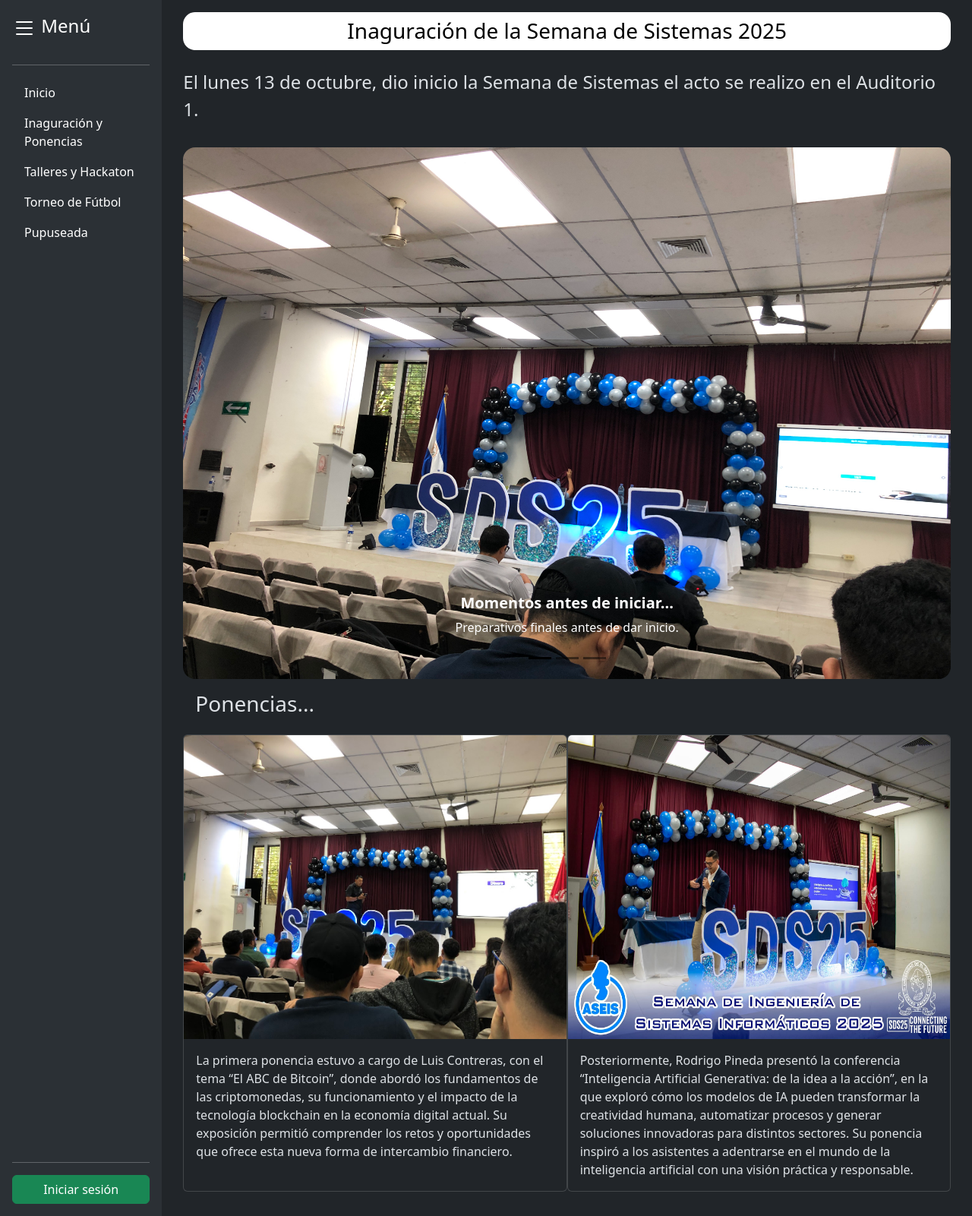
After one commit to kristiankovic/system-week-project, a PHP site: template mvc/app/views/inaguracion.php in a window 1280 px wide. The commit adds this page. Shown: the whole page at 76% size. Run offline with PHP 8.4, Linux system fonts and the light colour scheme; the template is opened without the code that fills it, so the values that code supplies are empty.

Commit message:
style: estilos de la pagina de inaguracion terminados

```diff
--- /dev/null
+++ b/mvc/app/views/inaguracion.php
@@ -0,0 +1,148 @@
+<?php
+// filepath: c:\Users\USER\Desktop\tarea\system-week-project\mvc\app\views\inaguracion.php
+$current = $_SERVER['REQUEST_URI'];
+?>
+
+<!DOCTYPE html>
+<html lang="en">
+
+<head>
+    <meta charset="UTF-8">
+    <meta name="viewport" content="width=device-width, initial-scale=1.0">
+    <link href="https://cdn.jsdelivr.net/npm/bootstrap@5.3.8/dist/css/bootstrap.min.css" rel="stylesheet" integrity="sha384-sRIl4kxILFvY47J16cr9ZwB07vP4J8+LH7qKQnuqkuIAvNWLzeN8tE5YBujZqJLB" crossorigin="anonymous">
+    <title>Inaguracion</title>
+</head>
+
+<body data-bs-theme="dark">
+
+    <!-- SIDEBAR -->
+    <div class=" row m-0 p-0 vw-100 position-absolute top-0 start-0 end-0 bottom-0 ">
+
+        <div class=" d-flex flex-column flex-shrink-0 p-3 text-white bg-dark col-2 position-fixed top-0 bottom-0 vh-100 bg-body-tertiary">
+
+            <a href="/mvc/public" class="d-flex align-items-center mb-3 mb-md-0 me-md-auto text-white text-decoration-none">
+                <div class="fs-4 mb-3">
+                    <svg xmlns="http://www.w3.org/2000/svg" width="32" height="32" fill="currentColor" class="bi bi-list" viewBox="0 0 16 16">
+                        <path fill-rule="evenodd" d="M2.5 12a.5.5 0 0 1 .5-.5h10a.5.5 0 0 1 0 1H3a.5.5 0 0 1-.5-.5m0-4a.5.5 0 0 1 .5-.5h10a.5.5 0 0 1 0 1H3a.5.5 0 0 1-.5-.5m0-4a.5.5 0 0 1 .5-.5h10a.5.5 0 0 1 0 1H3a.5.5 0 0 1-.5-.5" />
+                    </svg>
+                    Menú
+                </div>
+            </a>
+
+            <hr>
+            <ul class="nav nav-pills flex-column mb-auto">
+
+                <li class="nav-item">
+                    <a href="/mvc/public/" class="nav-link text-white">
+                        Inicio
+                    </a>
+                </li>
+                <li>
+                    <a href="/mvc/public/inaguracion" class="nav-link text-white">
+                        Inaguración y Ponencias
+                    </a>
+                </li>
+                <li>
+                    <a href="#" class="nav-link text-white">
+                        Talleres y Hackaton
+                    </a>
+                </li>
+                <li>
+                    <a href="#" class="nav-link text-white">
+                        Torneo de Fútbol
+                    </a>
+                </li>
+                <li>
+                    <a href="#" class="nav-link text-white">
+                        Pupuseada
+                    </a>
+                </li>
+            </ul>
+            <hr>
+            <a href="#" class="btn btn-success">Iniciar sesión</a>
+        </div>
+
+        <!-- SECCION DE CONTENIDO -->
+
+        <div class="col-10 offset-2 p-3 overflow-auto vh-100">
+
+            <div class="container-fluid">
+
+                <div class="pb-3">
+                    <h3 class="text-center bg-white text-black rounded-4 p-2">Inaguración de la Semana de Sistemas 2025</h3>
+
+                    <p class="fs-4 pt-3">El lunes 13 de octubre, dio inicio la Semana de Sistemas el acto se realizo en el Auditorio 1.</p>
+                </div>
+
+                <div id="carouselExampleCaptions" class="carousel slide col-sm-12">
+
+                    <div class="carousel-indicators">
+                        <button type="button" data-bs-target="#carouselExampleCaptions" data-bs-slide-to="0" class="active" aria-current="true" aria-label="Slide 1"></button>
+                        <button type="button" data-bs-target="#carouselExampleCaptions" data-bs-slide-to="1" aria-label="Slide 2"></button>
+                        <button type="button" data-bs-target="#carouselExampleCaptions" data-bs-slide-to="2" aria-label="Slide 3"></button>
+                    </div>
+
+                    <div class="carousel-inner rounded-4">
+                        <div class="carousel-item active">
+                            <img style="height: 700px;" src="/mvc/public/static/img/IMG_6602.JPG" class="d-block w-100" alt="">
+                            <div class="carousel-caption d-none d-md-block text-white">
+                                <h5><strong>Momentos antes de iniciar...</strong></h5>
+                                <p>Preparativos finales antes de dar inicio.</p>
+                            </div>
+                        </div>
+                        <div class="carousel-item">
+                            <img style="height: 700px;" src="/mvc/public/static/img/IMG_6747.JPG" class="d-block w-100" alt="...">
+
+                        </div>
+                        <div class="carousel-item">
+                            <img style="height: 700px;" src="/mvc/public/static/img/IMG_6746.JPG" class="d-block w-100" alt="...">
+
+                        </div>
+                    </div>
+                    <button class="carousel-control-prev text-white" type="button" data-bs-target="#carouselExampleCaptions" data-bs-slide="prev">
+                        <span class="carousel-control-prev-icon" aria-hidden="true"></span>
+                        <span class="visually-hidden">Anterior</span>
+                    </button>
+                    <button class="carousel-control-next text-white" type="button" data-bs-target="#carouselExampleCaptions" data-bs-slide="next">
+                        <span class="carousel-control-next-icon" aria-hidden="true"></span>
+                        <span class="visually-hidden">Siguiente</span>
+                    </button>
+                </div>
+
+                <h3 class="p-3">Ponencias...</h3>
+
+                <section class="d-flex flex-row justify-content-evenly">
+
+                    <div class="card" style="width: 35rem;">
+                        <img style="height: 400px" src="/mvc/public/static/img/IMG_6748.JPG" class="card-img-top" alt="...">
+                        <div class="card-body">
+                            <p class="card-text">La primera ponencia estuvo a cargo de Luis Contreras, con el tema “El ABC de Bitcoin”,
+                                donde abordó los fundamentos de las criptomonedas, su funcionamiento y el impacto de la tecnología blockchain
+                                en la economía digital actual. Su exposición permitió comprender los retos y oportunidades que ofrece esta
+                                nueva forma de intercambio financiero.</p>
+                        </div>
+                    </div>
+
+                    <div class="card" style="width: 35rem;">
+                        <img style="height: 400px" src="/mvc/public/static/img/IMG_6745.JPG" class="card-img-top" alt="...">
+                        <div class="card-body">
+                            <p class="card-text">Posteriormente, Rodrigo Pineda presentó la conferencia
+                                “Inteligencia Artificial Generativa: de la idea a la acción”, en la que
+                                exploró cómo los modelos de IA pueden transformar la creatividad humana,
+                                automatizar procesos y generar soluciones innovadoras para distintos sectores.
+                                Su ponencia inspiró a los asistentes a adentrarse en el mundo de la inteligencia
+                                artificial con una visión práctica y responsable.</p>
+                        </div>
+                    </div>
+                </section>
+
+            </div>
+
+            <p></p>
+        </div>
+    </div>
+
+    <script src="https://cdn.jsdelivr.net/npm/bootstrap@5.3.8/dist/js/bootstrap.bundle.min.js" integrity="sha384-FKyoEForCGlyvwx9Hj09JcYn3nv7wiPVlz7YYwJrWVcXK/BmnVDxM+D2scQbITxI" crossorigin="anonymous"></script>
+</body>
+
+</html>
--- a/mvc/routes/web.php
+++ b/mvc/routes/web.php
@@ -5,6 +5,10 @@ use app\controllers\homeController;
 
 //Cargar la ruta raiz desde homeController
 Route::get("/", [homeController::class, "index"]);
+Route::get("/inaguracion", [homeController::class, "inaguracion"]);
+Route::get("/talleres", [homeController::class, "talleres"]);
+Route::get("/torneo", [homeController::class, "torneo"]);
+Route::get("/pupuseada", [homeController::class, "pupuseada"]);
 
 Route::dispatch();
 ?>
```
Also changed, not shown: mvc/app/controllers/homeController.php (+16 -0 lines), mvc/app/views/main.php (+35 -11 lines), mvc/app/views/pupuseada.php (added), mvc/app/views/talleres.php (added), mvc/app/views/torneo.php (added), mvc/public/static/fragmentos/sidebar.php (deleted), mvc/public/static/img/1271bd3a-792f-489a-a186-c4a297bea9c5.jpg (added), mvc/public/static/img/97d9b859-1cff-4a14-8a15-a4ca06e91c76.jpg (added), mvc/public/static/img/IMG_6602.JPG (added), mvc/public/static/img/IMG_6745.JPG (added), mvc/public/static/img/IMG_6746.JPG (added), mvc/public/static/img/IMG_6747.JPG (added), mvc/public/static/img/IMG_6748.JPG (added), mvc/public/static/img/c49ececb-be8d-4713-9bbf-8f466c180608.jpg (added).
